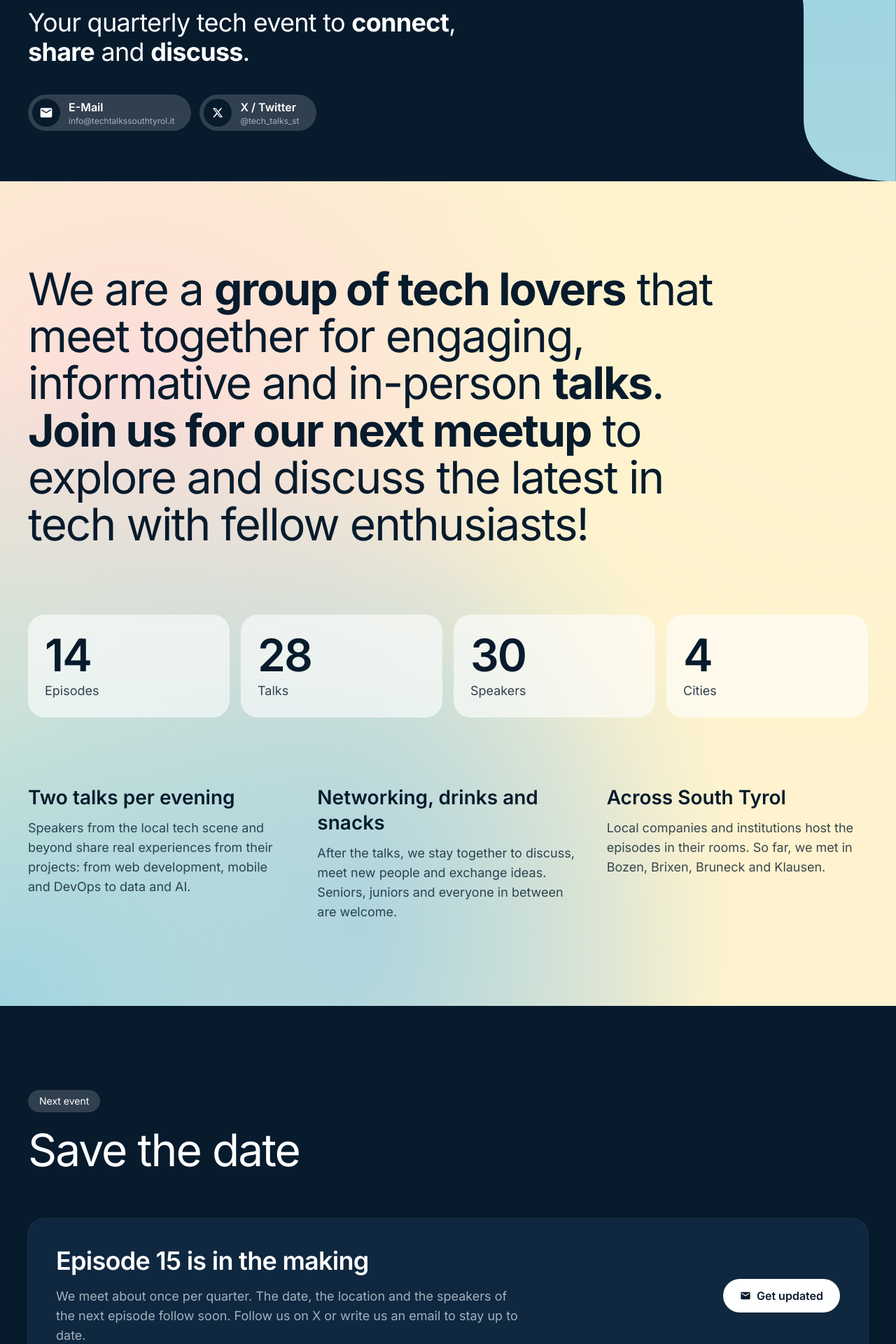
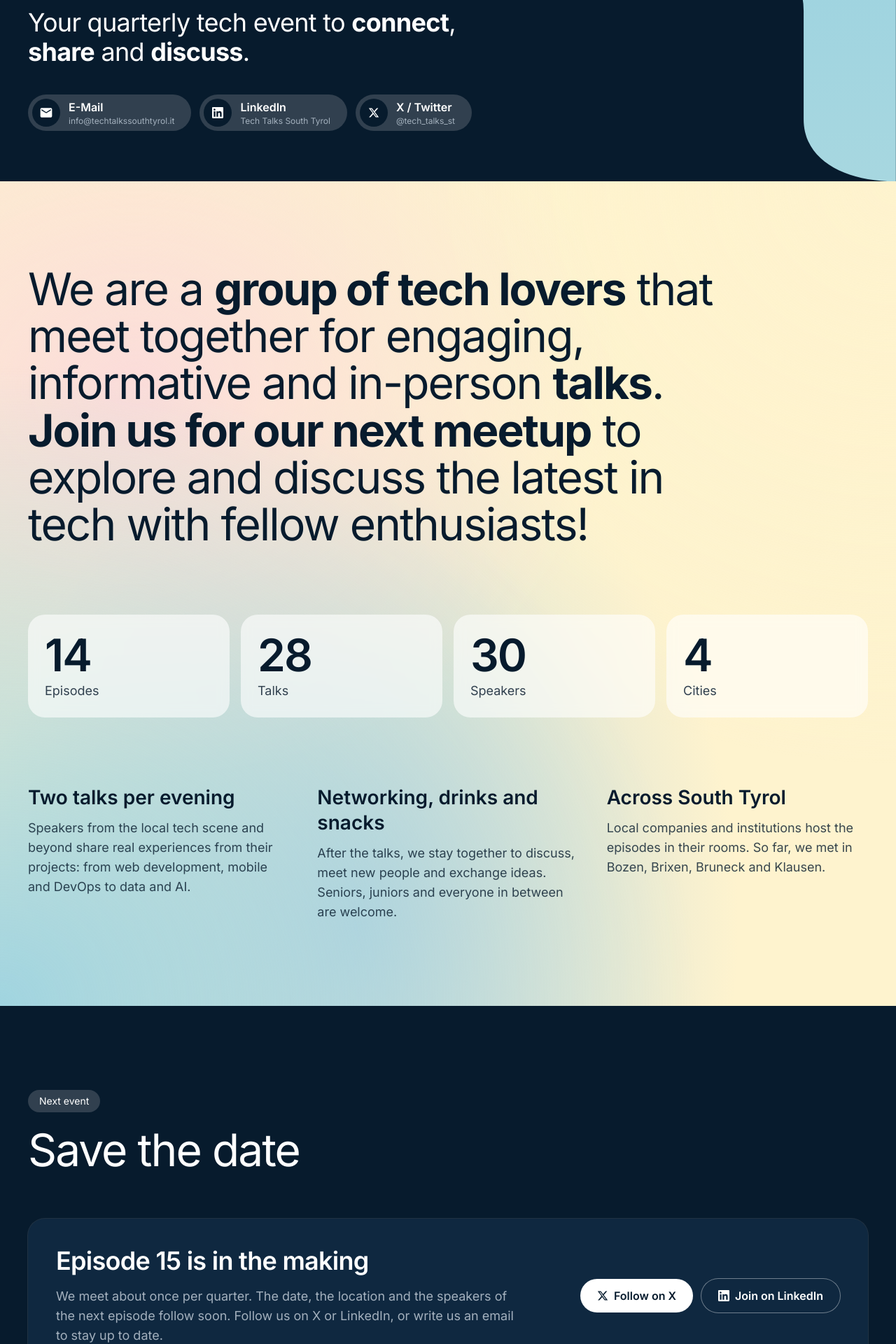
Before and after one commit to aboutbits/techtalkssouthtyrol.it, a Next.js app: page / in a window 1280 px wide. Shown: the part 560-2480 px from the top of the page at 70% size. Built offline with nearby package versions, Linux system fonts and the light colour scheme.

Commit message:
add LinkedIn

```diff
--- a/src/components/icons/Icons.tsx
+++ b/src/components/icons/Icons.tsx
@@ -24,6 +24,19 @@ export function IconX({ className }: IconProps) {
       className={className}
     >
       <path d="M18.244 2.25h3.308l-7.227 8.26 8.502 11.24H16.17l-5.214-6.817L4.99 21.75H1.68l7.73-8.835L1.254 2.25H8.08l4.713 6.231zm-1.161 17.52h1.833L7.084 4.126H5.117z" />
+    </svg>
+  )
+}
+
+export function IconLinkedIn({ className }: IconProps) {
+  return (
+    <svg
+      viewBox="0 0 24 24"
+      fill="currentColor"
+      aria-hidden="true"
+      className={className}
+    >
+      <path d="M20.45 20.45h-3.56v-5.57c0-1.33-.02-3.04-1.85-3.04-1.86 0-2.14 1.45-2.14 2.94v5.67H9.34V9h3.42v1.56h.05c.48-.9 1.64-1.85 3.37-1.85 3.6 0 4.27 2.37 4.27 5.46v6.28zM5.34 7.43a2.07 2.07 0 1 1 0-4.13 2.07 2.07 0 0 1 0 4.13zM7.12 20.45H3.56V9h3.56v11.45zM22.22 0H1.77C.79 0 0 .77 0 1.73v20.54C0 23.23.79 24 1.77 24h20.45c.98 0 1.78-.77 1.78-1.73V1.73C24 .77 23.2 0 22.22 0z" />
     </svg>
   )
 }
--- a/src/components/layout/Footer.tsx
+++ b/src/components/layout/Footer.tsx
@@ -1,6 +1,6 @@
 import Link from 'next/link'
 import { site } from '../../data/site'
-import { IconMail, IconX } from '../icons/Icons'
+import { IconLinkedIn, IconMail, IconX } from '../icons/Icons'
 import { Logo } from '../shared/Logo'
 
 export function Footer() {
@@ -50,6 +50,17 @@ export function Footer() {
               {site.twitterHandle}
             </a>
           </li>
+          <li>
+            <a
+              href={site.linkedInUrl}
+              target="_blank"
+              rel="noopener noreferrer"
+              className="inline-flex items-center gap-2 hover:underline"
+            >
+              <IconLinkedIn className="size-4" />
+              LinkedIn
+            </a>
+          </li>
         </ul>
       </div>
     </footer>
--- a/src/components/pages/home/Hero.tsx
+++ b/src/components/pages/home/Hero.tsx
@@ -1,5 +1,5 @@
 import { site } from '../../../data/site'
-import { IconMail, IconX } from '../../icons/Icons'
+import { IconLinkedIn, IconMail, IconX } from '../../icons/Icons'
 import { Brace } from '../../shared/Brace'
 import { IconPillLink, Pill } from '../../shared/Pill'
 
@@ -32,6 +32,15 @@ export function Hero() {
             </li>
             <li>
               <IconPillLink
+                href={site.linkedInUrl}
+                icon={<IconLinkedIn className="size-4" />}
+                label="LinkedIn"
+                detail={site.linkedInName}
+                external
+              />
+            </li>
+            <li>
+              <IconPillLink
                 href={site.twitterUrl}
                 icon={<IconX className="size-4" />}
                 label="X / Twitter"
--- a/src/components/pages/home/NextEvent.tsx
+++ b/src/components/pages/home/NextEvent.tsx
@@ -5,8 +5,9 @@ import { Event } from '../../../lib/types'
 import {
   IconArrowRight,
   IconCalendar,
-  IconMail,
+  IconLinkedIn,
   IconPin,
+  IconX,
 } from '../../icons/Icons'
 import { ButtonLink } from '../../shared/Button'
 import { Section, SectionHeader } from '../../shared/Section'
@@ -115,14 +116,18 @@ function NextEventPlaceholder({ episode }: { episode: number }) {
         </h3>
         <p className="text-md text-slate-muted">
           We meet about once per quarter. The date, the location and the
-          speakers of the next episode follow soon. Follow us on X or write us
-          an email to stay up to date.
+          speakers of the next episode follow soon. Follow us on X or LinkedIn,
+          or write us an email to stay up to date.
         </p>
       </div>
       <div className="flex shrink-0 flex-wrap gap-3">
         <ButtonLink href={site.twitterUrl} external>
-          <IconMail className="size-4" />
-          Get updated
+          <IconX className="size-4" />
+          Follow on X
+        </ButtonLink>
+        <ButtonLink href={site.linkedInUrl} variant="outline-light" external>
+          <IconLinkedIn className="size-4" />
+          Join on LinkedIn
         </ButtonLink>
       </div>
     </div>
--- a/src/data/site.ts
+++ b/src/data/site.ts
@@ -4,6 +4,8 @@ export const site = {
     'Your quarterly tech meetup in South Tyrol to connect, share and discuss. In-person talks about software development, DevOps, AI and more.',
   email: 'info@techtalkssouthtyrol.it',
   website: 'techtalkssouthtyrol.it',
+  linkedInUrl: 'https://www.linkedin.com/groups/13035143/',
+  linkedInName: 'Tech Talks South Tyrol',
   twitterUrl: 'https://twitter.com/tech_talks_st',
   twitterHandle: '@tech_talks_st',
 }
```
